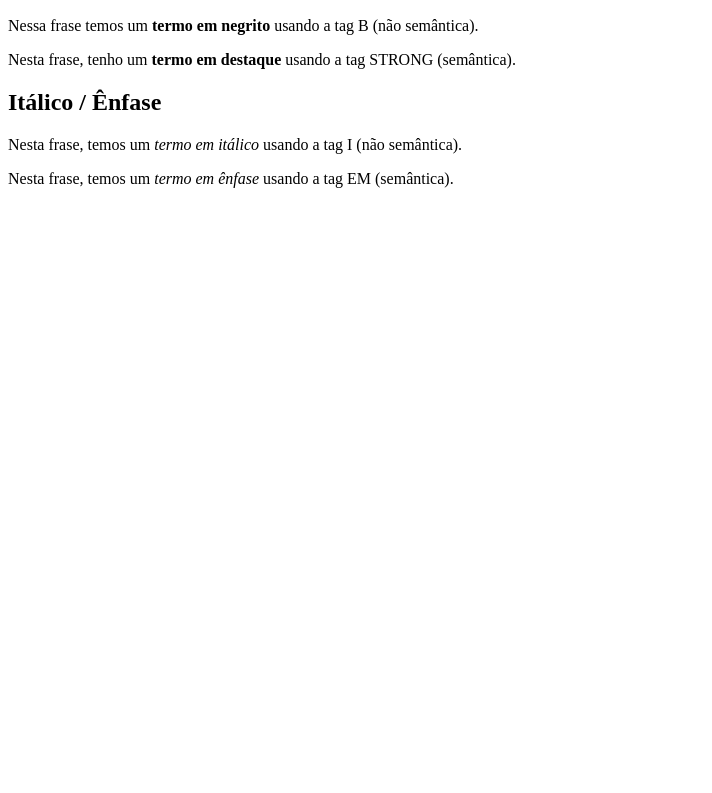
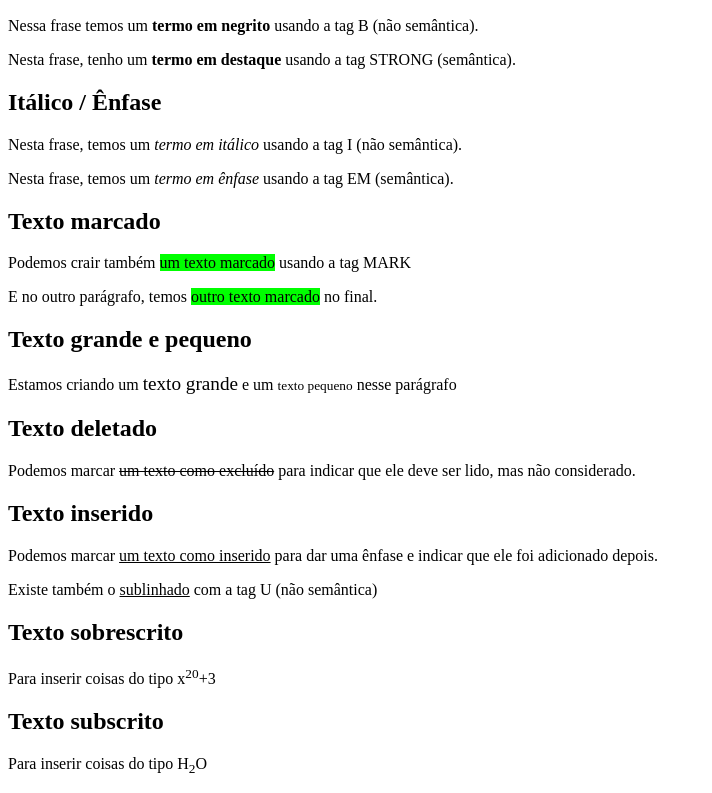
Before and after one commit to DaanielKC/Curso-HTML-e-CSS, a plain HTML site: page ex008/index.html in a window 1280 px wide. Shown: the part 110-903 px from the top of the page, without its empty margins (0-712 px from the left). Before the commit the page ends 800 px from the top, so only its background shows below. Drawn offline with Linux system fonts and the light colour scheme.

Commit message:
mais coisa

```diff
--- a/ex008/index.html
+++ b/ex008/index.html
@@ -4,6 +4,11 @@
     <meta charset="UTF-8">
     <meta name="viewport" content="width=device-width, initial-scale=1.0">
     <title>Formatação de Textos</title>
+    <style>
+        mark {
+            background-color: lime;
+        }
+    </style>
 </head>
 <body>
     <h1>Principais formatações</h1>
@@ -13,5 +18,19 @@
     <h2>Itálico / Ênfase</h2>
     <p>Nesta frase, temos um <i>termo em itálico</i> usando a tag I (não semântica).</p>
     <p>Nesta frase, temos um <em>termo em ênfase</em> usando a tag EM (semântica).</p>
+    <h2>Texto marcado</h2>
+    <p>Podemos crair também <mark>um texto marcado</mark> usando a tag MARK</p>
+    <p>E no outro parágrafo, temos <mark>outro texto marcado</mark> no final.</p>
+    <h2>Texto grande e pequeno</h2>
+    <p>Estamos criando um <big>texto grande</big> e um <small>texto pequeno</small> nesse parágrafo</p>
+    <h2>Texto deletado</h2>
+    <p>Podemos marcar <del>um texto como excluído</del> para indicar que ele deve ser lido, mas não considerado.</p>
+    <h2>Texto inserido</h2>
+    <p>Podemos marcar <ins>um texto como inserido</ins> para dar uma ênfase e indicar que ele foi adicionado depois.</p>
+    <p>Existe também o <u>sublinhado</u> com a tag U (não semântica)</p>
+    <h2>Texto sobrescrito</h2>
+    <p>Para inserir coisas do tipo x<sup>20</sup>+3</p>
+    <h2>Texto subscrito</h2>
+    <p>Para inserir coisas do tipo H<sub>2</sub>O</p>
 </body>
 </html>
```
Also changed, not shown: ex009/index.html (added, +33 -0 lines).
